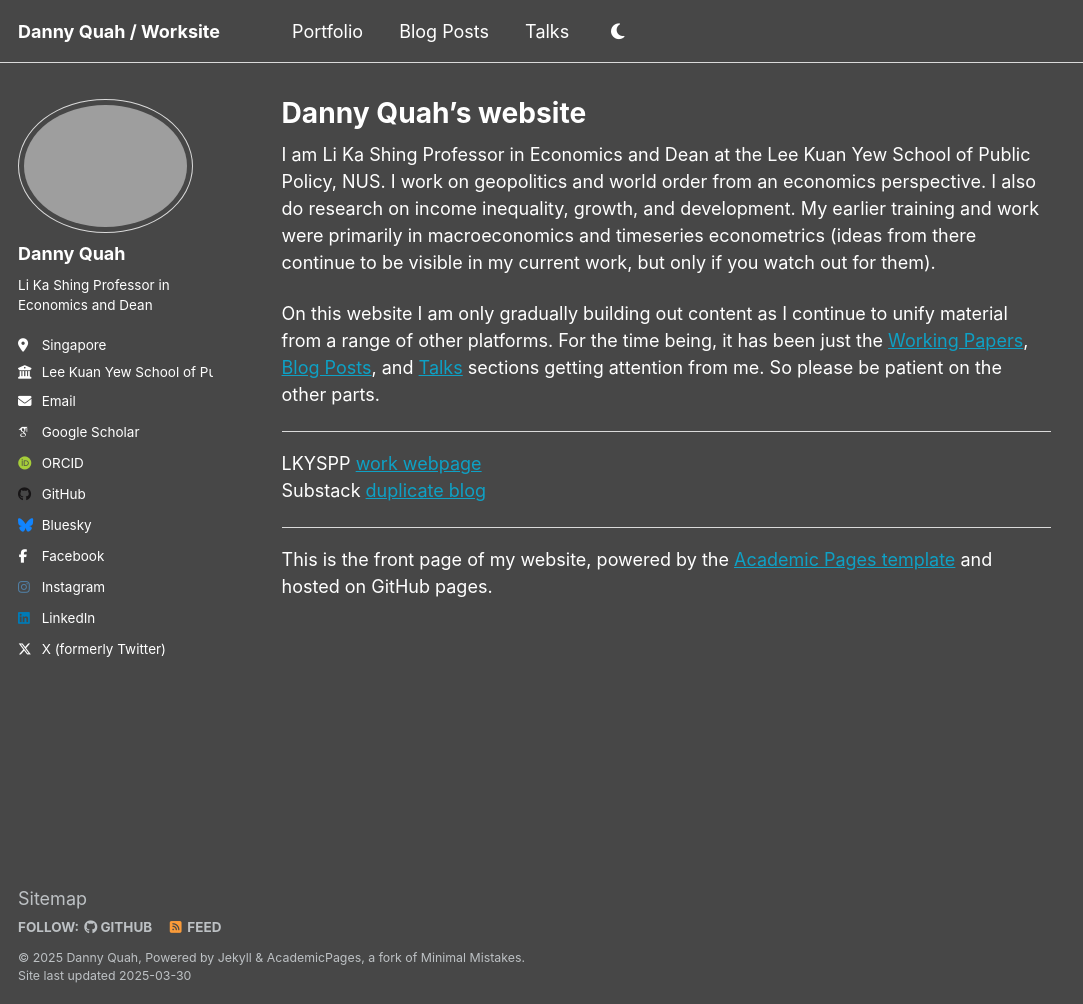
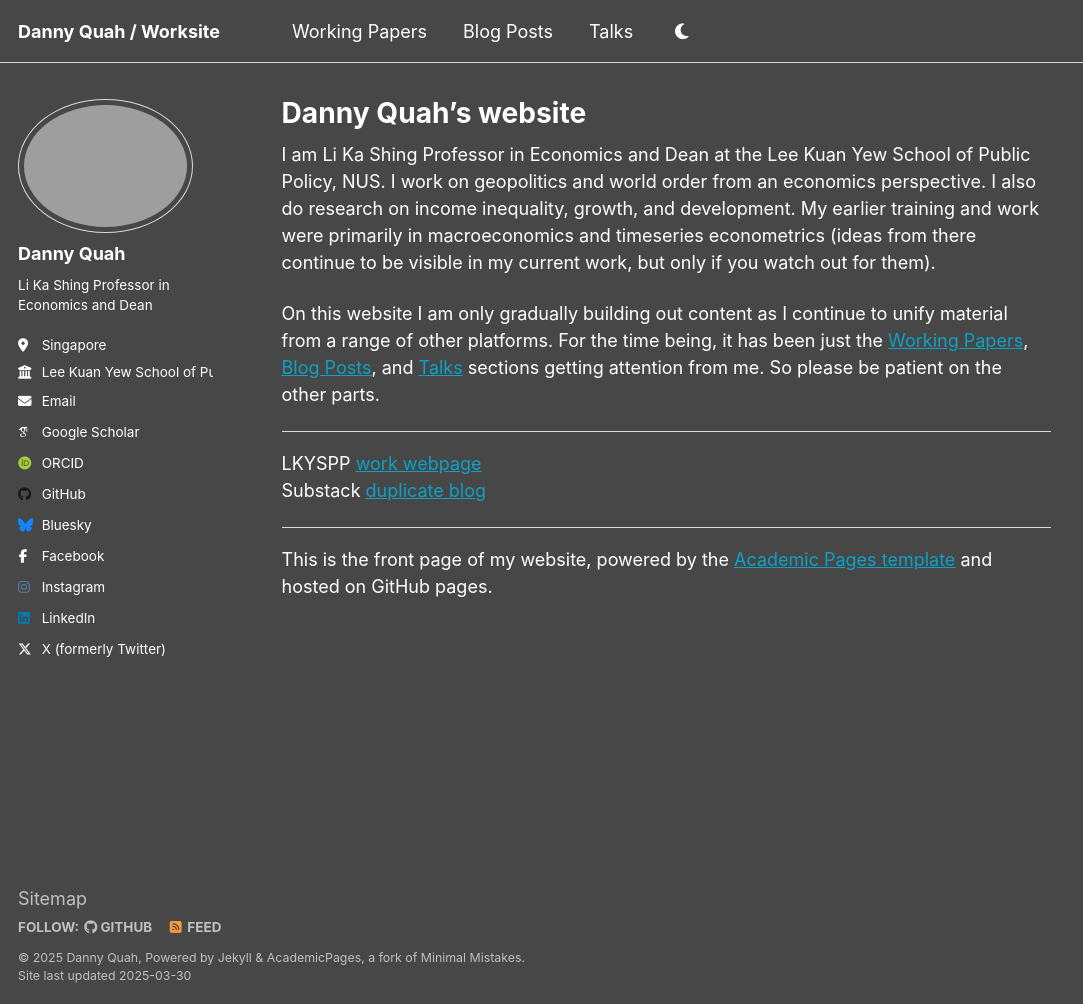
Before and after one commit to DannyQuah/DannyQuah.github.io, a Jekyll site: the page built from _pages/about.md, in a window 1280 px wide and 1004 px high. Shown: the whole window, without its empty margins (0-1083 px from the left). Built offline with Jekyll 4.4.1, drawn with Linux system fonts in a browser that asks for light colours; some web fonts are replaced.

Commit message:
Working Papers addition, removed for now

```diff
--- a/_data/navigation.yml
+++ b/_data/navigation.yml
@@ -15,7 +15,8 @@ main:
   # - title: "Working Papers"
     # url: /working-papers/
 
-  - title: "Portfolio"
+  # - title: "Portfolio"
+  - title: "Working Papers"
     url: /portfolio/
 
   - title: "Blog Posts"
```
